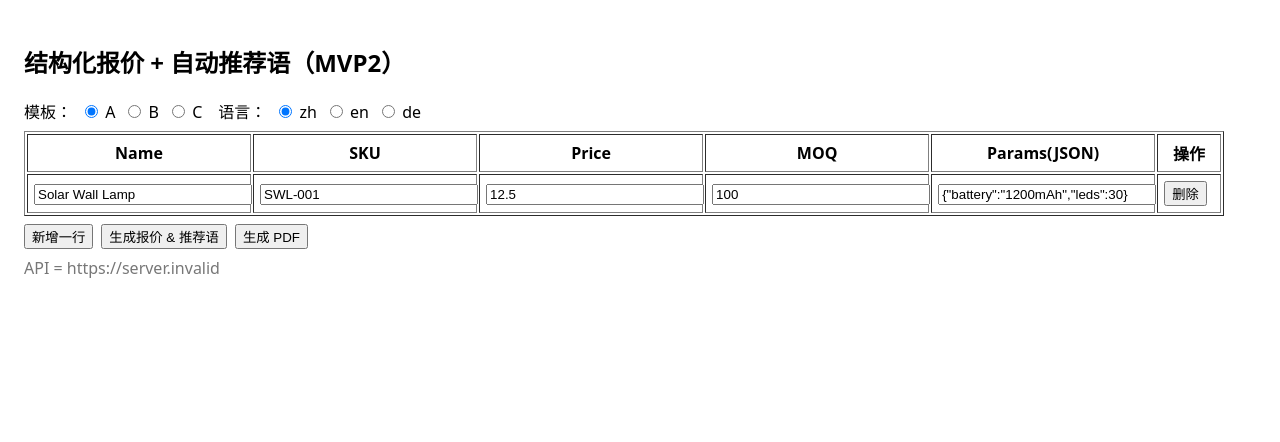
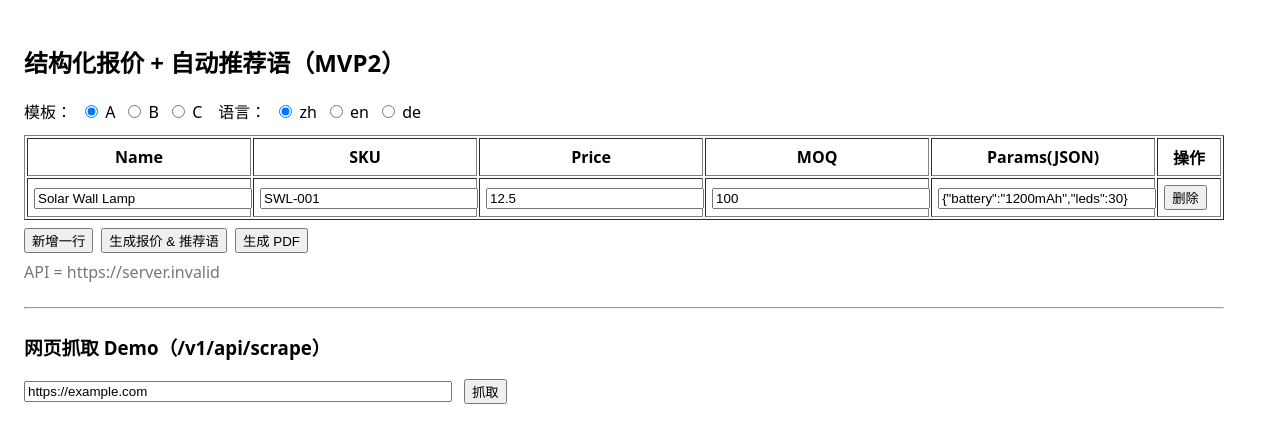
Before and after one commit to Shuqin2025/yunivera-mvp2, a React (Vite) app in the folder frontend/: page / in a window 1280 px wide. Shown: the top 442 px of the page. Built offline with nearby package versions, Linux system fonts and the light colour scheme; no server answers.

Commit message:
Update App.jsx

```diff
--- a/frontend/src/App.jsx
+++ b/frontend/src/App.jsx
@@ -1,6 +1,6 @@
-import React, { useState } from 'react'
+import React, { useState, useRef } from 'react'
 
-// 优先使用环境变量，否则回退到后端线上域名（确保这里是“后端”的域名）
+// 优先读取环境变量 VITE_API_URL，未配置时回退到后端线上域名
 const API =
   (typeof import.meta !== 'undefined' &&
     import.meta.env &&
@@ -8,6 +8,7 @@ const API =
   'https://yunivera-mvp2.onrender.com'
 
 export default function App() {
+  // ==== 报价 & 推荐语 ====
   const [rows, setRows] = useState([
     {
       name: 'Solar Wall Lamp',
@@ -17,7 +18,7 @@ export default function App() {
       params: '{"battery":"1200mAh","leds":30}',
     },
   ])
-  const [template, setTemplate] = useState('A') // 对应后端的 mode
+  const [template, setTemplate] = useState('A') // mode: 'A' | 'B' | 'C'
   const [lang, setLang] = useState('zh')
   const [busy, setBusy] = useState(false)
 
@@ -26,10 +27,8 @@ export default function App() {
     next[idx] = { ...next[idx], [key]: v }
     setRows(next)
   }
-
   const addRow = () =>
     setRows([...rows, { name: '', sku: '', price: '', moq: '', params: '' }])
-
   const delRow = (i) => setRows(rows.filter((_, idx) => idx !== i))
 
   const parseJSONSafe = (str) => {
@@ -40,18 +39,15 @@ export default function App() {
       return {}
     }
   }
-
   const toFloat = (v) => {
     const s = String(v ?? '').trim().replace(',', '.')
     const n = parseFloat(s)
     return Number.isFinite(n) ? n : 0
   }
-
   const toInt = (v) => {
     const n = parseInt(String(v ?? '').trim(), 10)
     return Number.isFinite(n) ? n : 0
   }
-
   const buildPayload = () => {
     const rowsPayload = rows
       .map((r) => ({
@@ -61,7 +57,6 @@ export default function App() {
         moq: toInt(r.moq),
         params: parseJSONSafe(r.params),
       }))
-      // 过滤“全空”行
       .filter(
         (r) =>
           r.name ||
@@ -70,7 +65,6 @@ export default function App() {
           r.moq ||
           Object.keys(r.params || {}).length
       )
-
     return { lang, mode: template, rows: rowsPayload }
   }
 
@@ -100,7 +94,6 @@ export default function App() {
       const data = await res.json()
       alert('生成成功！\n\n' + JSON.stringify(data, null, 2))
     } catch (e) {
-      // 关键：不要留下“console.error(”半句
       console.error('generate failed:', e)
       alert('生成失败：' + e.message)
     } finally {
@@ -108,7 +101,7 @@ export default function App() {
     }
   }
 
-  // 预留 PDF 按钮（后端打通后即可使用，不影响构建）
+  // ==== PDF 生成 ====
   const generatePdf = async () => {
     const payload = buildPayload()
     if (!payload.rows.length) {
@@ -145,11 +138,37 @@ export default function App() {
     }
   }
 
+  // ==== 网页抓取 Demo（/v1/api/scrape） ====
+  const [rawUrl, setRawUrl] = useState('https://example.com')
+  const [scrapeData, setScrapeData] = useState(null)
+  const iframeRef = useRef(null)
+
+  const scrapeUrl = async () => {
+    if (!rawUrl.trim()) return alert('请先输入 URL')
+    setScrapeData(null)
+    try {
+      const url = `${API}/v1/api/scrape?url=${encodeURIComponent(rawUrl)}`
+      const res = await fetch(url, { method: 'GET', cache: 'no-store' })
+      if (!res.ok) throw new Error(`HTTP ${res.status}`)
+      const data = await res.json()
+      setScrapeData(data)
+
+      // 预览（如果返回了 preview，就塞进 <iframe srcdoc>）
+      if (data?.preview && iframeRef.current) {
+        iframeRef.current.srcdoc = data.preview
+      }
+    } catch (e) {
+      console.error('SCRAPE ERR:', e)
+      alert('抓取失败：' + e.message)
+    }
+  }
+
   return (
-    <div style={{ padding: 16, fontFamily: 'system-ui, sans-serif' }}>
+    <div style={{ padding: 16, fontFamily: 'system-ui, sans-serif', maxWidth: 1200 }}>
       <h2>结构化报价 + 自动推荐语（MVP2）</h2>
 
-      <div style={{ marginBottom: 8 }}>
+      {/* ====== 报价区域 ====== */}
+      <div style={{ marginBottom: 12 }}>
         模板：
         {['A', 'B', 'C'].map((t) => (
           <label key={t} style={{ marginLeft: 8 }}>
@@ -176,7 +195,7 @@ export default function App() {
         ))}
       </div>
 
-      <table border="1" cellPadding="6" style={{ width: '100%', maxWidth: 1200 }}>
+      <table border="1" cellPadding="6" style={{ width: '100%' }}>
         <thead>
           <tr>
             <th>Name</th>
@@ -235,22 +254,56 @@ export default function App() {
 
       <div style={{ marginTop: 8 }}>
         <button onClick={addRow}>新增一行</button>
-        <button
-          style={{ marginLeft: 8 }}
-          onClick={generate}
-          disabled={busy}
-        >
+        <button style={{ marginLeft: 8 }} onClick={generate} disabled={busy}>
           {busy ? '生成中…' : '生成报价 & 推荐语'}
         </button>
-        <button
-          style={{ marginLeft: 8 }}
-          onClick={generatePdf}
-          disabled={busy}
-        >
+        <button style={{ marginLeft: 8 }} onClick={generatePdf} disabled={busy}>
           {busy ? '生成中…' : '生成 PDF'}
         </button>
         <div style={{ marginTop: 8, color: '#777' }}>API = {API}</div>
       </div>
+
+      {/* ====== 抓取区域 ====== */}
+      <hr style={{ margin: '24px 0' }} />
+      <h3>网页抓取 Demo（/v1/api/scrape）</h3>
+      <div style={{ display: 'flex', gap: 12, alignItems: 'center' }}>
+        <input
+          style={{ width: 420 }}
+          placeholder="输入要抓取的 URL，例如 https://example.com"
+          value={rawUrl}
+          onChange={(e) => setRawUrl(e.target.value)}
+        />
+        <button onClick={scrapeUrl}>抓取</button>
+      </div>
+
+      {scrapeData && (
+        <div style={{ marginTop: 12 }}>
+          <div style={{ marginBottom: 8 }}>
+            <b>Title：</b>{scrapeData.title || '(无)'}
+            <b>描述：</b>{scrapeData.description || '(无)'}
+            <b>H1：</b>{(scrapeData.h1 || []).join(' / ') || '(无)'}
+          </div>
+          <div style={{ display: 'flex', gap: 16 }}>
+            <iframe
+              ref={iframeRef}
+              title="preview"
+              style={{ width: 600, height: 420, border: '1px solid #ddd' }}
+            />
+            <pre
+              style={{
+                flex: 1,
+                minHeight: 420,
+                padding: 12,
+                background: '#f7f7f7',
+                borderRadius: 6,
+                overflow: 'auto',
+              }}
+            >
+              {JSON.stringify(scrapeData, null, 2)}
+            </pre>
+          </div>
+        </div>
+      )}
     </div>
   )
 }
```
